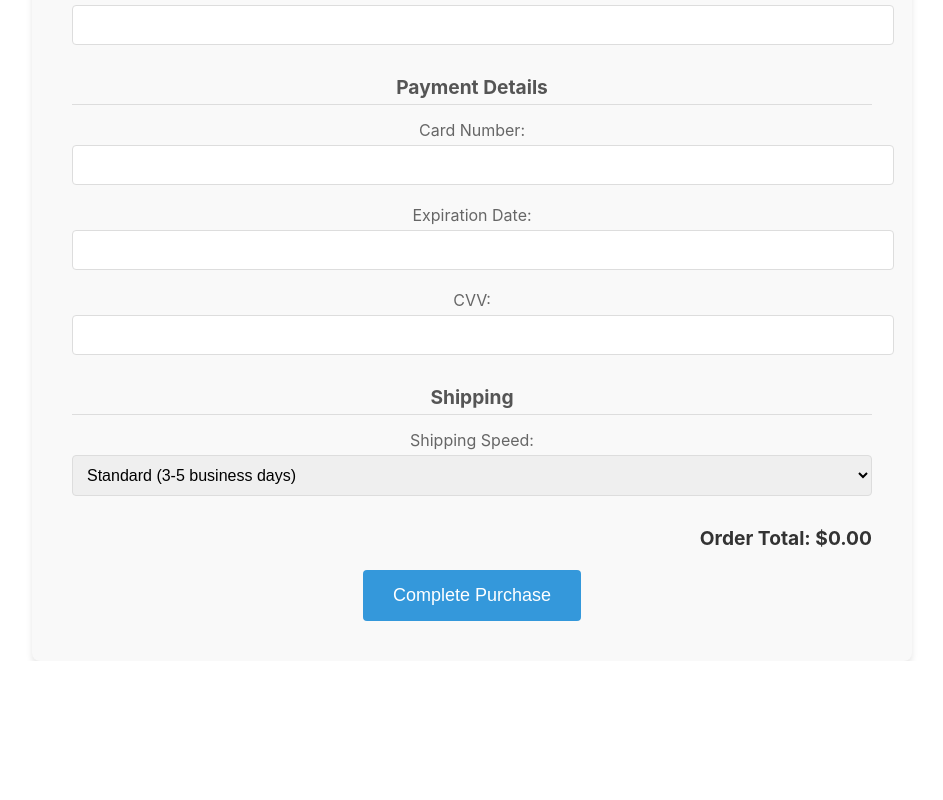
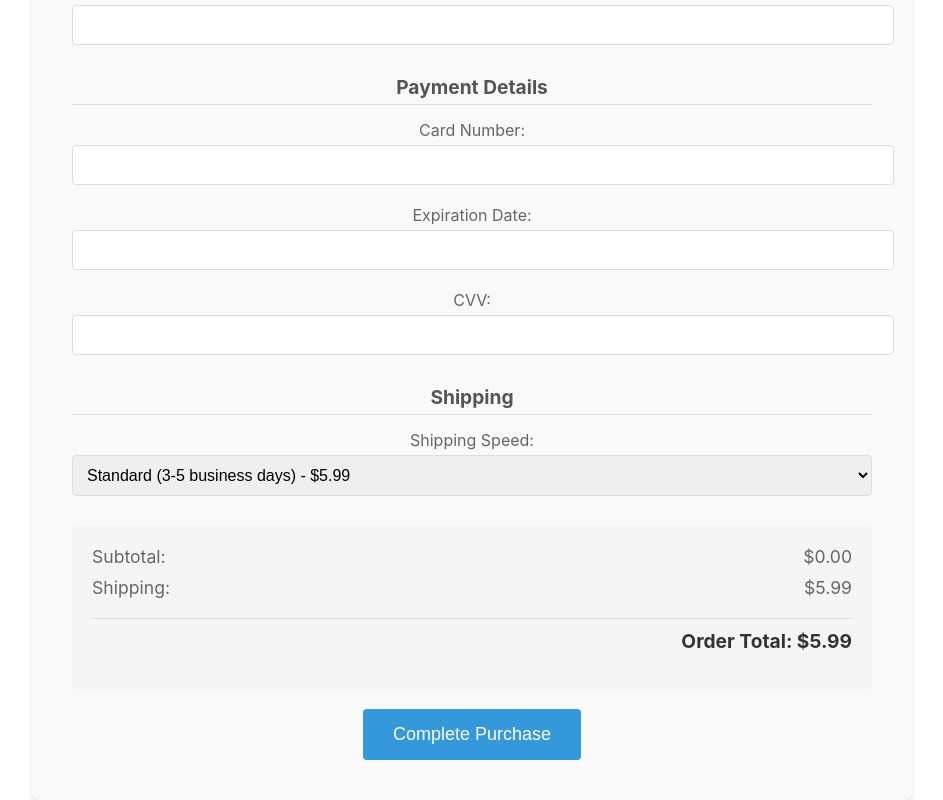
Before and after one commit to PrinceKarma/fad-products-v5, a React (Create React App) app: page /checkout in a window 1280 px wide. Shown: the part 530-1330 px from the top of the page, without its empty margins (168-1111 px from the left). Before the commit the page ends 1191 px from the top, so only its background shows below. Built offline with nearby package versions, Linux system fonts and the light colour scheme.

Commit message:
Updated shipping options in checkout

```diff
--- a/src/context/shop-context.jsx
+++ b/src/context/shop-context.jsx
@@ -23,7 +23,7 @@ export const ShopContextProvider = (props) => {
         totalAmount += cartProducts[Product] * ProductInfo.price;
       }
     }
-    return totalAmount.toFixed(2);
+    return Number(totalAmount.toFixed(2)); // Round to 2 decimal places
   };
 
   const addToWishList = (ProductId) => {
--- a/src/pages/checkout/checkout.css
+++ b/src/pages/checkout/checkout.css
@@ -53,11 +53,31 @@
   .order-total {
     text-align: right;
     margin-bottom: 20px;
+    padding: 20px;
+    background-color: #f5f5f5;
+    border-radius: 4px;
+  }
+
+  .order-summary {
+    display: flex;
+    flex-direction: column;
+    gap: 10px;
+  }
+
+  .subtotal,
+  .shipping-cost {
+    display: flex;
+    justify-content: space-between;
+    color: #666;
+    font-size: 1.1em;
   }
 
   .order-total h2 {
     font-size: 1.2em;
     color: #333;
+    margin-top: 10px;
+    padding-top: 10px;
+    border-top: 1px solid #ddd;
   }
 
   .button-container {
--- a/src/pages/checkout/checkout.jsx
+++ b/src/pages/checkout/checkout.jsx
@@ -6,6 +6,12 @@ import './checkout.css';
 export const Checkout = () => {
   const { getTotalCartAmount, checkout } = useContext(ShopContext);
   const navigate = useNavigate();
+
+  const SHIPPING_COSTS = {
+    standard: { price: 5.99, label: 'Standard (3-5 business days)' },
+    express: { price: 12.99, label: 'Express (1-2 business days)' },
+    overnight: { price: 24.99, label: 'Overnight' }
+  };
 
   const [formData, setFormData] = useState({
     name: '',
@@ -24,6 +30,16 @@ export const Checkout = () => {
   const handleInputChange = (e) => {
     const { name, value } = e.target;
     setFormData({ ...formData, [name]: value });
+  };
+
+  const calculateTotal = () => {
+    const subtotal = getTotalCartAmount();
+    const shippingCost = SHIPPING_COSTS[formData.shippingSpeed].price;
+    return (subtotal + shippingCost).toFixed(2);
+  };
+
+  const formatPrice = (price) => {
+    return Number(price).toFixed(2);
   };
 
   const validateForm = () => {
@@ -112,6 +128,7 @@ export const Checkout = () => {
             {errors.phone && <span className="error">{errors.phone}</span>}
           </div>
         </div>
+
         <div className="form-section">
           <h2>Payment Details</h2>
           <div className="form-group">
@@ -151,6 +168,7 @@ export const Checkout = () => {
             {errors.cvv && <span className="error">{errors.cvv}</span>}
           </div>
         </div>
+
         <div className="form-section">
           <h2>Shipping</h2>
           <div className="form-group">
@@ -161,14 +179,26 @@ export const Checkout = () => {
               value={formData.shippingSpeed}
               onChange={handleInputChange}
             >
-              <option value="standard">Standard (3-5 business days)</option>
-              <option value="express">Express (1-2 business days)</option>
-              <option value="overnight">Overnight</option>
+              {Object.entries(SHIPPING_COSTS).map(([value, { label, price }]) => (
+                <option key={value} value={value}>
+                  {label} - ${formatPrice(price)}
+                </option>
+              ))}
             </select>
           </div>
         </div>
         <div className="order-total">
-          <h2>Order Total: ${getTotalCartAmount()}</h2>
+          <div className="order-summary">
+            <div className="subtotal">
+              <span>Subtotal:</span>
+              <span>${formatPrice(getTotalCartAmount())}</span>
+            </div>
+            <div className="shipping-cost">
+              <span>Shipping:</span>
+              <span>${formatPrice(SHIPPING_COSTS[formData.shippingSpeed].price)}</span>
+            </div>
+            <h2>Order Total: ${calculateTotal()}</h2>
+          </div>
         </div>
         <div className="button-container">
           <button type="submit" className="complete-purchase">Complete Purchase</button>
```
